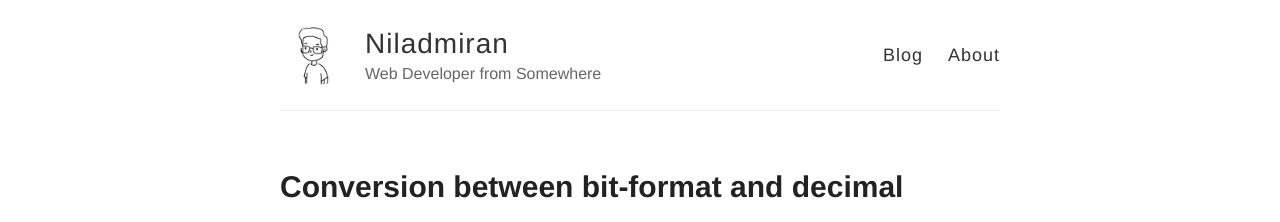
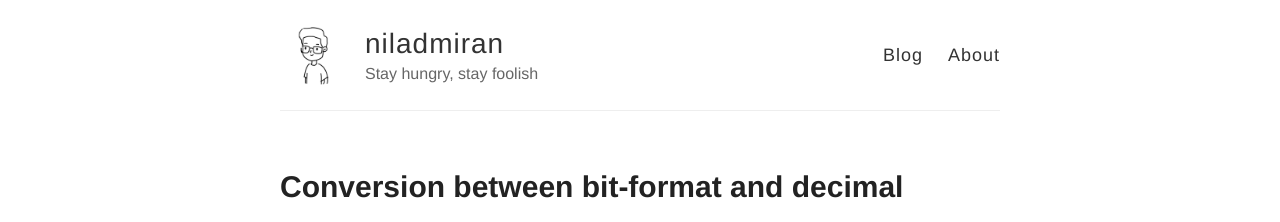
Before and after one commit to niladmiran/niladmiran.github.io, a Jekyll site: the page built from index.html, in a window 1280 px wide. Shown: the top 222 px of the page. Built offline with Jekyll 4.4.1, drawn with Linux system fonts in a browser that asks for light colours.

Commit message:
Update _config.yml

```diff
--- a/_config.yml
+++ b/_config.yml
@@ -3,10 +3,10 @@
 #
 
 # Name of your site (displayed in the header)
-name: Niladmiran
+name: niladmiran
 
 # Short bio or description (displayed in the header)
-description: Web Developer from Somewhere
+description: Stay hungry, stay foolish
 
 # URL of your avatar or profile pic (you could use your GitHub profile pic)
 avatar:  /../images/profilePicture.png
```
